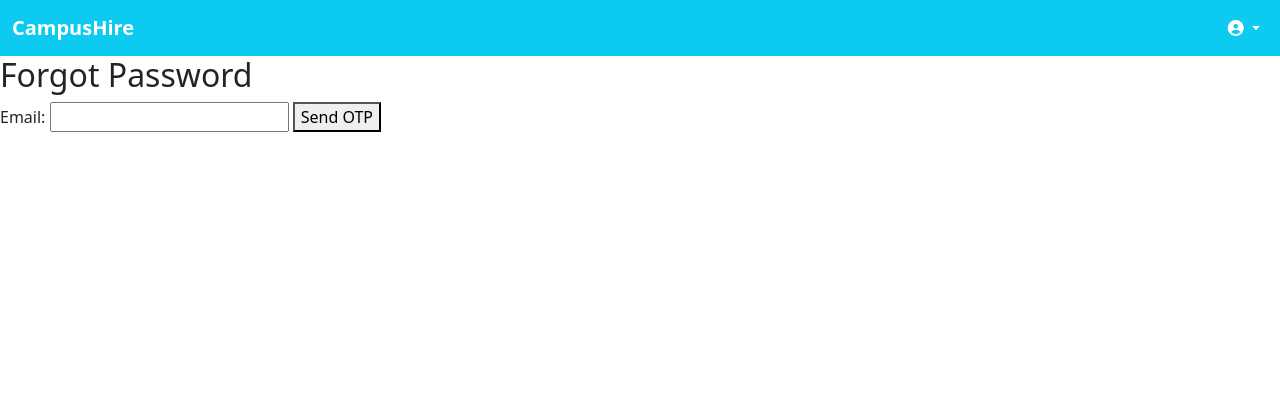
After one commit to GaneshNagpure/CampusHire, a Django app: page /forgot-password/ in a window 1280 px wide. The commit adds this page. Shown: the top 420 px of the page. Run offline with Django 5.2, Linux system fonts and the light colour scheme; some libraries are stand-ins or nearby versions.

Commit message:
forgot password feature updated

```diff
--- /dev/null
+++ b/users/Templates/auth/forgot_password.html
@@ -0,0 +1,15 @@
+{% extends 'base/dashboardbase.html' %}
+{% block content %}
+<div class="form-container">
+  <h2>Forgot Password</h2>
+  {% for message in messages %}
+    <p style="color: red;">{{ message }}</p>
+  {% endfor %}
+  <form method="POST">
+    {% csrf_token %}
+    <label>Email:</label>
+    <input type="email" name="email" required>
+    <button type="submit">Send OTP</button>
+  </form>
+</div>
+{% endblock %}
--- a/users/Templates/login.html
+++ b/users/Templates/login.html
@@ -67,7 +67,7 @@
                     Remember me
                   </label>
                 </div>
-                <a href="#" class="text-primary">Forgot password?</a>
+                <a href="{% url 'forgot_password' %}" class="text-primary">Forgot password?</a>
               </div>
 
               <div class="d-flex justify-content-center">
--- a/users/urls.py
+++ b/users/urls.py
@@ -22,6 +22,11 @@ urlpatterns = [
     path('delete-certification/<int:cert_id>/', views.delete_certification, name='delete_certification'),
     path('change-password/', views.change_password, name='change_password'),
 
+    # urls.py
+
+path('forgot-password/', views.forgot_password, name='forgot_password'),
+path('verify-otp/', views.verify_otp, name='verify_otp'),
+path('reset-password/', views.reset_password, name='reset_password'),
 
 
 
--- a/users/views.py
+++ b/users/views.py
@@ -739,3 +739,75 @@ def change_password(request):
             return redirect('login')
 
     return render(request, 'change_password.html')
+# views.py
+from django.shortcuts import render, redirect
+from django.contrib import messages
+from .models import User, PasswordResetOTP
+from django.core.mail import send_mail
+import random
+
+def forgot_password(request):
+    if request.method == 'POST':
+        email = request.POST.get('email')
+        try:
+            user = User.objects.get(email=email)
+            otp = str(random.randint(100000, 999999))
+            PasswordResetOTP.objects.create(email=email, otp=otp)
+
+            send_mail(
+                'Your OTP for Password Reset',
+                f'Your OTP is: {otp}',
+                'your-email@gmail.com',         # same as EMAIL_HOST_USER
+                [email],
+                fail_silently=False,
+            )
+
+            request.session['reset_email'] = email
+            return redirect('verify_otp')
+        except User.DoesNotExist:
+            messages.error(request, "No user found with this email.")
+    return render(request, 'auth/forgot_password.html')
+
+
+def verify_otp(request):
+    email = request.session.get('reset_email')
+    if not email:
+        return redirect('forgot_password')
+
+    if request.method == 'POST':
+        entered_otp = request.POST.get('otp')
+        try:
+            latest_otp = PasswordResetOTP.objects.filter(email=email).latest('created_at')
+            if latest_otp.otp == entered_otp and not latest_otp.is_expired():
+                return redirect('reset_password')
+            else:
+                messages.error(request, "Invalid or expired OTP.")
+        except PasswordResetOTP.DoesNotExist:
+            messages.error(request, "OTP not found. Please request again.")
+
+    return render(request, 'auth/verify_otp.html')
+
+
+def reset_password(request):
+    email = request.session.get('reset_email')
+    if not email:
+        return redirect('forgot_password')
+
+    if request.method == 'POST':
+        new_password = request.POST.get('new_password')
+        confirm_password = request.POST.get('confirm_password')
+
+        if new_password != confirm_password:
+            messages.error(request, "Passwords do not match.")
+        else:
+            try:
+                user = User.objects.get(email=email)
+                user.password = new_password
+                user.save()
+                messages.success(request, "Password successfully changed.")
+                del request.session['reset_email']
+                return redirect('login')
+            except User.DoesNotExist:
+                messages.error(request, "User not found.")
+
+    return render(request, 'auth/reset_password.html')
```
Also changed, not shown: users/Templates/auth/reset_password.html (added, +17 -0 lines), users/Templates/auth/verify_otp.html (added, +15 -0 lines), users/models.py (+14 -0 lines), db.sqlite3, users/migrations/0016_passwordresetotp.py (added).
